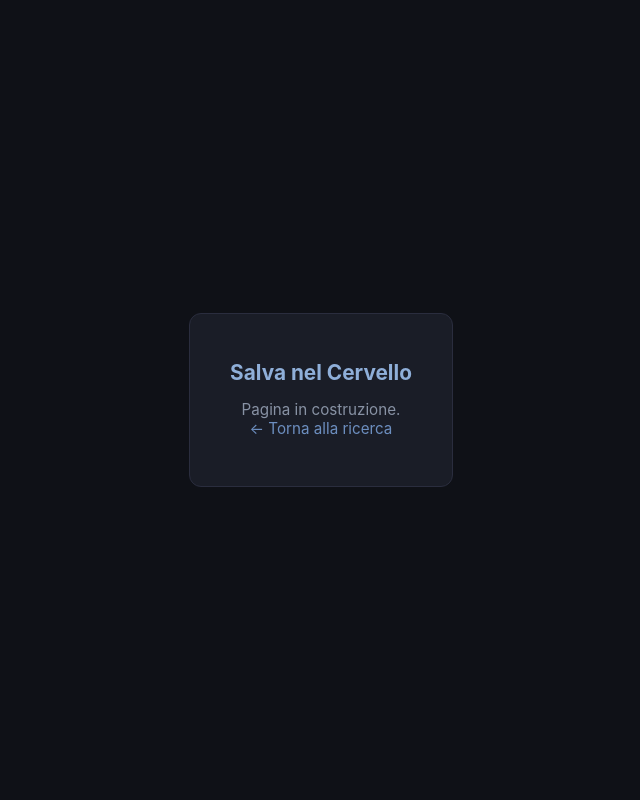
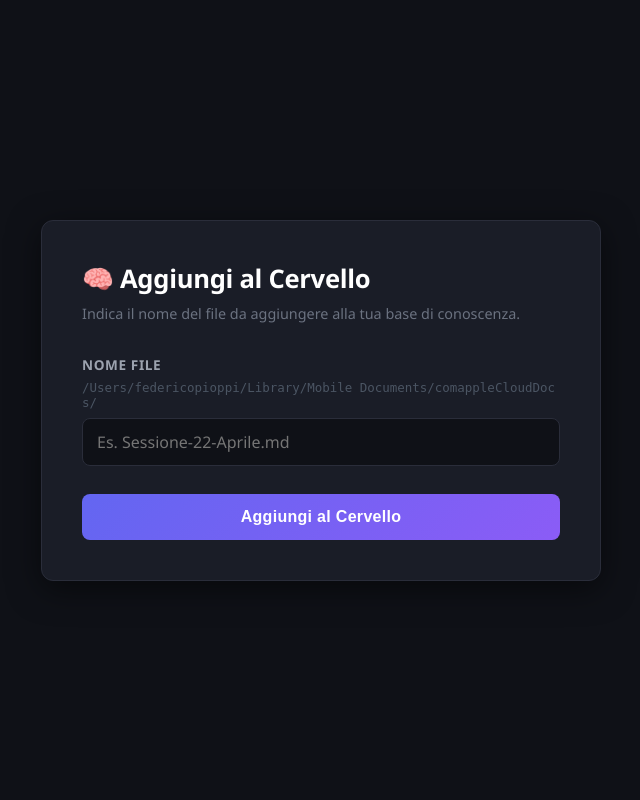
Before and after one commit to faith1960/Research-agent, a FastAPI app: page /salva in a window 1280 px wide. Shown: the whole page, without its empty margins (319-959 px from the left). Run offline with FastAPI, Linux system fonts and the light colour scheme.

Commit message:
Replace placeholder with real salva-cervello.html content
Copies the production page from the project root into templates/.
Sends filename + base path to the n8n webhook at
192.168.178.150:5678/webhook/salva-cervello.

https://claude.ai/code/session_01CPC2ag7z3VVv1Hkgj1EJ4E

```diff
--- a/templates/salva-cervello.html
+++ b/templates/salva-cervello.html
@@ -1,38 +1,217 @@
 <!DOCTYPE html>
 <html lang="it">
 <head>
-  <meta charset="UTF-8">
-  <meta name="viewport" content="width=device-width, initial-scale=1.0">
-  <title>Salva — Cervello Federico</title>
+  <meta charset="UTF-8" />
+  <meta name="viewport" content="width=device-width, initial-scale=1.0" />
+  <title>Aggiungi al Cervello</title>
   <style>
+    *, *::before, *::after {
+      box-sizing: border-box;
+      margin: 0;
+      padding: 0;
+    }
+
     body {
-      background: #0f1117;
-      color: #e2e8f0;
-      font-family: -apple-system, BlinkMacSystemFont, "Segoe UI", Roboto, sans-serif;
+      background-color: #0f1117;
+      color: #e0e0e0;
+      font-family: 'Segoe UI', Tahoma, Geneva, Verdana, sans-serif;
+      min-height: 100vh;
       display: flex;
       align-items: center;
       justify-content: center;
-      min-height: 100vh;
-      margin: 0;
+      padding: 24px;
     }
+
     .card {
-      background: #1a1d27;
-      border: 1px solid #2a2d3e;
+      background-color: #1a1d27;
+      border: 1px solid #2a2d3a;
       border-radius: 12px;
-      padding: 2rem 2.5rem;
+      padding: 40px;
+      width: 100%;
+      max-width: 560px;
+      box-shadow: 0 8px 32px rgba(0, 0, 0, 0.5);
+    }
+
+    h1 {
+      font-size: 1.6rem;
+      font-weight: 700;
+      color: #ffffff;
+      margin-bottom: 8px;
+      letter-spacing: -0.3px;
+    }
+
+    .subtitle {
+      font-size: 0.9rem;
+      color: #6b7280;
+      margin-bottom: 32px;
+    }
+
+    label {
+      display: block;
+      font-size: 0.85rem;
+      font-weight: 600;
+      color: #9ca3af;
+      margin-bottom: 6px;
+      text-transform: uppercase;
+      letter-spacing: 0.6px;
+    }
+
+    .percorso-base {
+      font-size: 0.78rem;
+      color: #4b5563;
+      margin-bottom: 8px;
+      word-break: break-all;
+      font-family: monospace;
+    }
+
+    input[type="text"] {
+      width: 100%;
+      background-color: #0f1117;
+      border: 1px solid #2a2d3a;
+      border-radius: 8px;
+      color: #e0e0e0;
+      font-size: 1rem;
+      font-family: inherit;
+      padding: 12px 14px;
+      transition: border-color 0.2s, box-shadow 0.2s;
+      outline: none;
+    }
+
+    input[type="text"]:focus {
+      border-color: #6366f1;
+      box-shadow: 0 0 0 3px rgba(99, 102, 241, 0.2);
+    }
+
+    button {
+      margin-top: 28px;
+      width: 100%;
+      padding: 14px;
+      background: linear-gradient(135deg, #6366f1, #8b5cf6);
+      color: #ffffff;
+      font-size: 1rem;
+      font-weight: 700;
+      border: none;
+      border-radius: 8px;
+      cursor: pointer;
+      transition: opacity 0.2s, transform 0.1s;
+      letter-spacing: 0.3px;
+    }
+
+    button:hover:not(:disabled) {
+      opacity: 0.9;
+      transform: translateY(-1px);
+    }
+
+    button:active:not(:disabled) {
+      transform: translateY(0);
+    }
+
+    button:disabled {
+      opacity: 0.5;
+      cursor: not-allowed;
+    }
+
+    .messaggio {
+      display: none;
+      margin-top: 20px;
+      padding: 14px 16px;
+      border-radius: 8px;
+      font-size: 0.95rem;
+      font-weight: 500;
       text-align: center;
-      max-width: 420px;
     }
-    h1 { font-size: 1.3rem; color: #8fafd9; margin-bottom: 0.5rem; }
-    p  { color: #8892a4; font-size: 0.95rem; }
-    a  { color: #6c8ebf; text-decoration: none; }
-    a:hover { text-decoration: underline; }
+
+    .messaggio.successo {
+      background-color: #14532d;
+      border: 1px solid #16a34a;
+      color: #86efac;
+    }
+
+    .messaggio.errore {
+      background-color: #450a0a;
+      border: 1px solid #dc2626;
+      color: #fca5a5;
+    }
+
+    .spinner {
+      display: inline-block;
+      width: 16px;
+      height: 16px;
+      border: 2px solid rgba(255,255,255,0.3);
+      border-top-color: #ffffff;
+      border-radius: 50%;
+      animation: spin 0.7s linear infinite;
+      vertical-align: middle;
+      margin-right: 8px;
+    }
+
+    @keyframes spin {
+      to { transform: rotate(360deg); }
+    }
   </style>
 </head>
 <body>
+
   <div class="card">
-    <h1>Salva nel Cervello</h1>
-    <p>Pagina in costruzione.<br><a href="/">← Torna alla ricerca</a></p>
+    <h1>🧠 Aggiungi al Cervello</h1>
+    <p class="subtitle">Indica il nome del file da aggiungere alla tua base di conoscenza.</p>
+
+    <label for="nomefile">Nome file</label>
+    <p class="percorso-base">/Users/federicopioppi/Library/Mobile Documents/comappleCloudDocs/</p>
+    <input type="text" id="nomefile" placeholder="Es. Sessione-22-Aprile.md" />
+
+    <button id="btnAggiungi" onclick="aggiungi()">Aggiungi al Cervello</button>
+
+    <div class="messaggio" id="messaggio"></div>
   </div>
+
+  <script>
+    const PERCORSO_BASE = '/Users/federicopioppi/Library/Mobile Documents/comappleCloudDocs/';
+    const WEBHOOK = 'http://192.168.178.150:5678/webhook/salva-cervello';
+
+    async function aggiungi() {
+      const nomefile = document.getElementById('nomefile').value.trim();
+      const btn = document.getElementById('btnAggiungi');
+      const msg = document.getElementById('messaggio');
+
+      msg.style.display = 'none';
+      msg.className = 'messaggio';
+
+      if (!nomefile) {
+        msg.textContent = '⚠️ Inserisci il nome del file prima di continuare.';
+        msg.classList.add('errore');
+        msg.style.display = 'block';
+        return;
+      }
+
+      btn.disabled = true;
+      btn.innerHTML = '<span class="spinner"></span>Invio in corso…';
+
+      try {
+        const risposta = await fetch(WEBHOOK, {
+          method: 'POST',
+          headers: { 'Content-Type': 'application/json' },
+          body: JSON.stringify({ percorso: PERCORSO_BASE + nomefile })
+        });
+
+        if (risposta.ok) {
+          msg.textContent = '✅ File aggiunto al cervello con successo!';
+          msg.classList.add('successo');
+          document.getElementById('nomefile').value = '';
+        } else {
+          msg.textContent = `❌ Errore dal server: ${risposta.status} ${risposta.statusText}`;
+          msg.classList.add('errore');
+        }
+      } catch (err) {
+        msg.textContent = '❌ Impossibile raggiungere il server. Controlla la connessione di rete.';
+        msg.classList.add('errore');
+      } finally {
+        msg.style.display = 'block';
+        btn.disabled = false;
+        btn.textContent = 'Aggiungi al Cervello';
+      }
+    }
+  </script>
+
 </body>
 </html>
```
